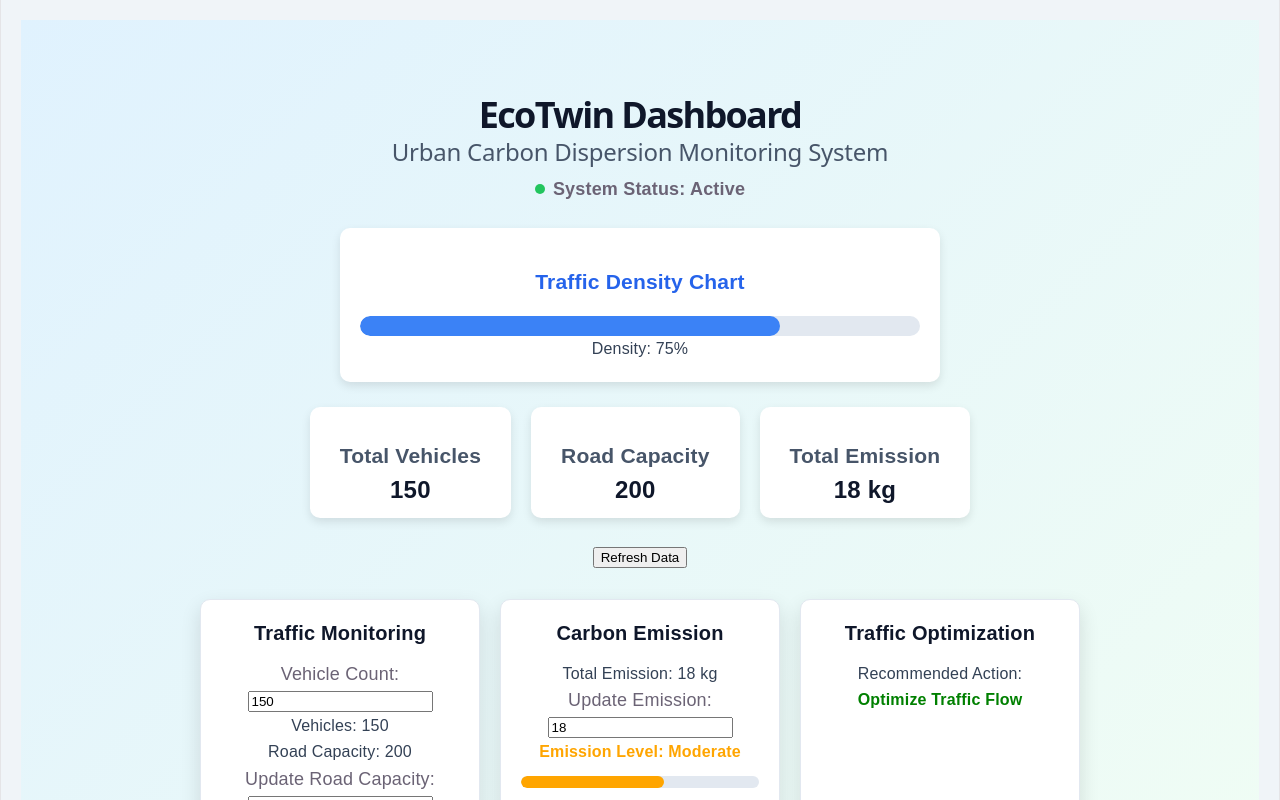
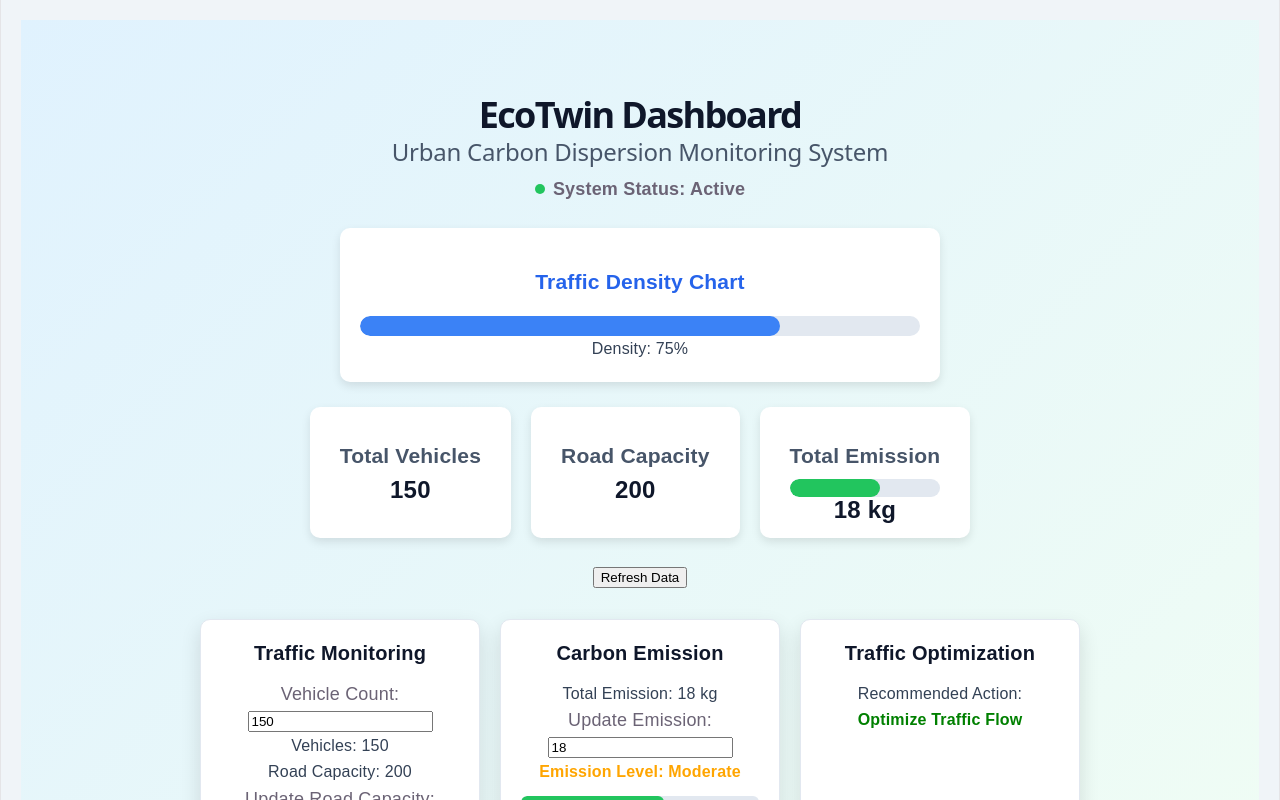
Before and after one commit to SHANUKRISHNAN/DS-AND-ML, a React app in the folder frontend/: page / in a window 1280 px wide. Shown: the top 800 px of the page. Built offline with nearby package versions, Linux system fonts and the light colour scheme; the HTML template or start-up script is replaced by a standard one.

Commit message:
Add dynamic emission progress bar

```diff
--- a/frontend/src/App.css
+++ b/frontend/src/App.css
@@ -211,3 +211,28 @@ p {
   font-weight: bold;
   border: 1px solid #fca5a5;
 }
+.emission-indicator {
+  width: 100%;
+  height: 18px;
+  background-color: #e2e8f0;
+  border-radius: 10px;
+  overflow: hidden;
+  margin-top: 10px;
+}
+
+.emission-fill {
+  height: 100%;
+  border-radius: 10px;
+  transition: width 0.3s ease;
+}
+.emission-high {
+  background-color: #ef4444;
+}
+
+.emission-moderate {
+  background-color: #22c55e !important;
+}
+
+.emission-low {
+  background-color: #3b82f6;
+}
--- a/frontend/src/App.jsx
+++ b/frontend/src/App.jsx
@@ -52,6 +52,17 @@ function App() {
 
   <div className="summary-box">
     <h3>Total Emission</h3>
+    <div className="emission-indicator">
+  <div
+  className={`emission-fill ${
+    emission >= 25 ? "emission-high" : emission >= 15 ? "emission-moderate" : "emission-low"
+  }`}
+    style={{
+  width: `${Math.min((emission / 30) * 100, 100)}%`,
+  backgroundColor: emission >= 25 ? "#ef4444" : emission >= 15 ? "#22c55e" : "#3b82f6"
+}}
+  ></div>
+</div>
     <p>{emission} kg</p>
   </div>
 </div>
@@ -96,7 +107,18 @@ function App() {
   Emission Level: {emission >= 25 ? "High" : emission >= 15 ? "Moderate" : "Low"}
 </p>
           <div className="emission-bar">
-  <div className="emission-fill"></div>
+  <div
+    className="emission-fill"
+    style={{
+      width: `${Math.min((emission / 30) * 100, 100)}%`,
+      backgroundColor:
+        emission >= 25
+          ? "#ef4444"
+          : emission >= 15
+          ? "#22c55e"
+          : "#3b82f6"
+    }}
+  ></div>
 </div>
         </div>
 
```
